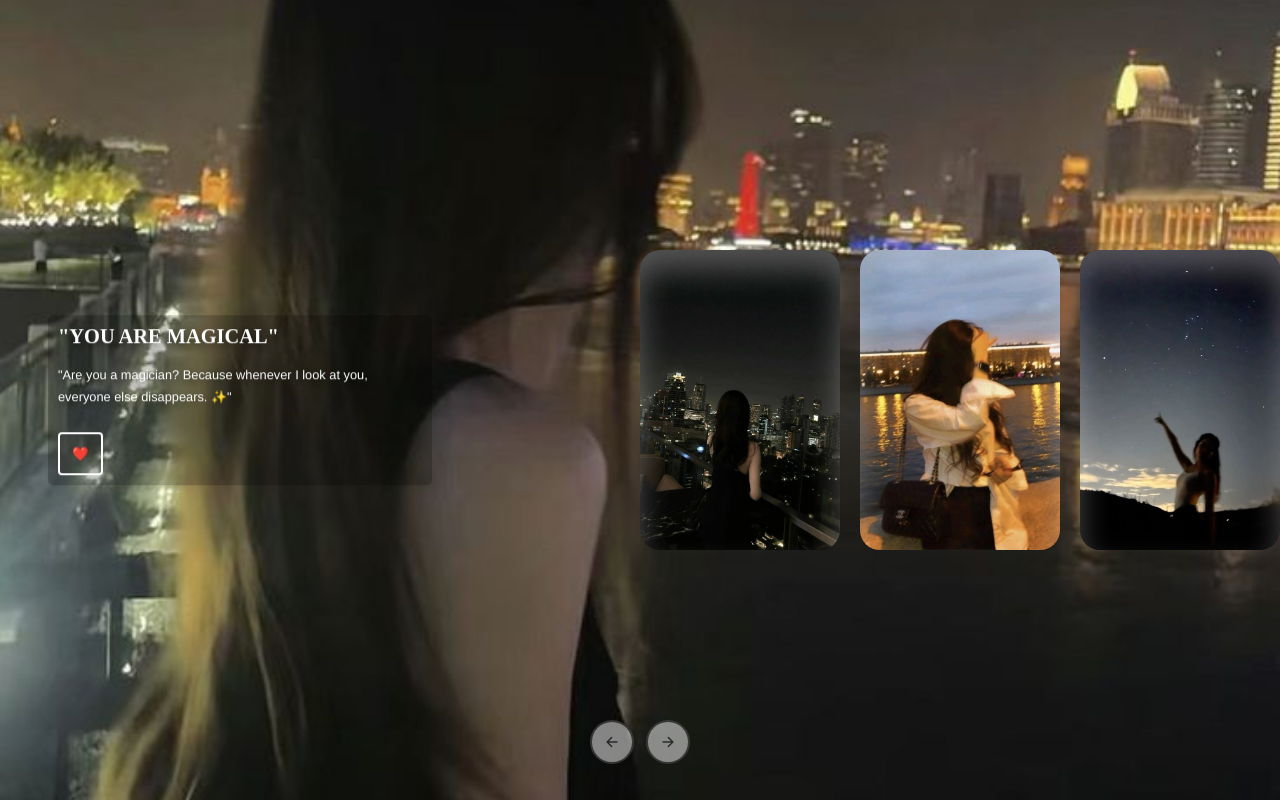
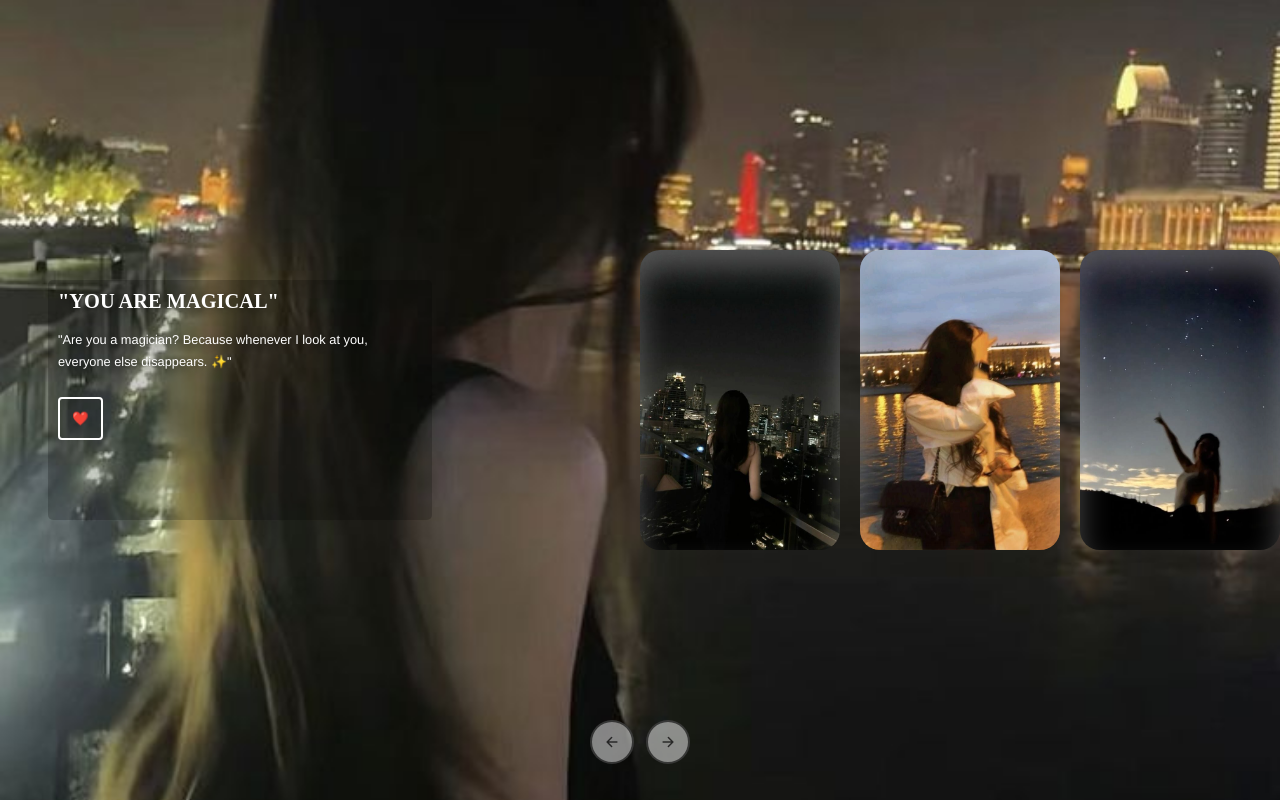
Before and after one commit to gautamxv/More-Than-a-carousal, a plain HTML site: page index.html in a window 1280 px wide. Drawn offline with nearby package versions, Linux system fonts and the light colour scheme.

```diff
--- a/styling.css
+++ b/styling.css
@@ -51,6 +51,7 @@
 
   .content {
     width: min(30vw,400px);
+    height: min(30vh,400px);
     position: absolute;
     top: 50%;
     left: 3rem;
```
